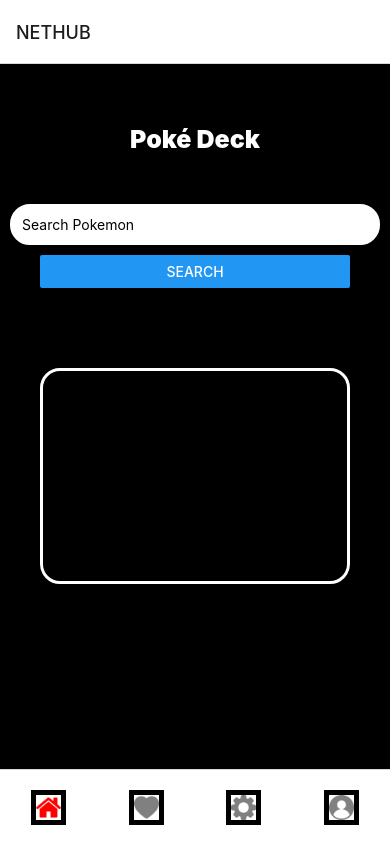
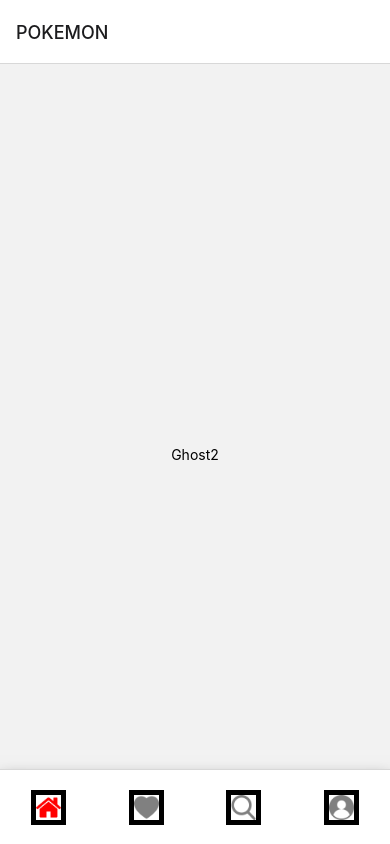
Before and after one commit to daruma025/ReactNative, a React Native app: screen /Tabs in a window 390 px wide. Built offline with nearby package versions, Linux system fonts and the light colour scheme.

Commit message:
edit app

```diff
--- a/Constant/Tabs.js
+++ b/Constant/Tabs.js
@@ -2,7 +2,7 @@
 import { createBottomTabNavigator } from '@react-navigation/bottom-tabs';
 import Home from '../Screen/Home';
 import MyList from '../Screen/MyList';
-import Setting from '../Screen/Setting';
+import Search from '../Screen/Search';
 import Profile from '../Screen/Profile';
 import { View, Image } from 'react-native';
 
@@ -36,7 +36,7 @@
 
       }}>
 
-      <Tab.Screen name="NETHUB" component={Home} options={{
+      <Tab.Screen name="POKEMON" component={Home} options={{
         tabBarIcon: ({ focused }) => (
           <View
             style={{
@@ -55,7 +55,7 @@
       }}
       />
 
-      <Tab.Screen name="MY LIST" component={MyList} options={{
+      <Tab.Screen name="FAVORITE" component={MyList} options={{
         tabBarIcon: ({ focused }) => (
           <View
             style={{
@@ -74,7 +74,7 @@
       }}
       />
 
-<Tab.Screen name="SETTING" component={Setting} options={{
+<Tab.Screen name="SEARCH" component={Search} options={{
         tabBarIcon: ({ focused }) => (
           <View
             style={{
@@ -85,7 +85,7 @@
             }}
           >
             <Image
-              source={require('../assets/settings.png')}
+              source={require('../assets/search.png')}
               resizeMode='contain'
               style={{ width: 35, height: 35, bottom: 10, borderWidth: 5, tintColor: focused ? 'red' : 'gray' }} />
           </View>
--- a/Screen/Home.js
+++ b/Screen/Home.js
@@ -1,114 +1,8 @@
-import React, { Component } from 'react'
-import { ScrollView, View, Text, TextInput, Button, Alert, StyleSheet, ActivityIndicator } from 'react-native'
+import React from 'react';
+import { View, Text } from 'react-native';
 
-import axios from 'axios'
-import pokemon from 'pokemon'
-import Pokemon from '../src/component/Pokemon'
-
-const POKE_API_BASE_URL = 'https://pokeapi.co/api/v2';
-
-export default class Home extends Component {
-
-    constructor(props) {
-        super(props)
-
-        this.state = {
-            isLoading: false,
-            searchInput: '',
-            name: '',
-            pic: '',
-            types: [],
-            desc: ''
-        }
-    }
-
-    render() {
-
-        const { name, pic, types, desc, searchInput, isLoading } = this.state
-        return (
-            <ScrollView contentContainerStyle={{backgroundColor:'black',height:'110%'}}>
-                <View>
-                    <View>
-                        <View>
-                            <Text style={{color:'white',fontSize:25,textAlign:'center',top:60,fontWeight:'900',height:50}}>Poké Deck</Text>
-
-                            <TextInput
-                                style={styles.search}
-                                placeholder="Search Pokemon"
-                                onChangeText={(searchInput) => this.setState({ searchInput })}
-                                value={this.state.searchInput}
-                            />
-
-                        </View>
-                        <View style={{ marginLeft: 40, marginRight: 40 }}>
-                            <Button
-                                title="search"
-                                buttonStyle={{
-                                    color: '#ffffff',
-                                    borderRadius: 5,
-                                }}
-                                onPress={this.searchPokemon}
-                            />
-                        </View>
-                    </View>
-
-                    <View>
-                        {isLoading && <ActivityIndicator size="large" color={"lightblue"} />}
-
-                        {!isLoading && (
-                            <Pokemon name={name} pic={pic} types={types} desc={desc} />
-                        )}
-                    </View>
-                </View>
-            </ScrollView>
-        );
-    }
-
-    searchPokemon = async () => {
-        try {
-            const pokemonID = pokemon.getId(this.state.searchInput)
-
-            this.setState({ isLoading: true })
-
-            const { data: pokemonData } = await axios.get(`${POKE_API_BASE_URL}/pokemon/${pokemonID}`)
-            const { data: pokemonSpecieData } = await axios.get(`${POKE_API_BASE_URL}/pokemon-species/${pokemonID}`)
-
-            const { name, sprites, types } = pokemonData
-            const { flavor_text_entries } = pokemonSpecieData
-
-            this.setState({
-                name,
-                pic: sprites.front_default,
-                types: this.getTypes(types),
-                desc: this.getDescription(flavor_text_entries),
-                isLoading: false
-            })
-
-        } catch (err) {
-            Alert.alert('Error', 'Pokemon not found')
-        }
-    }
-
-    getTypes = (types) => types.map(({ slot, type }) => ({
-        id: slot,
-        name: type.name
-    }))
-
-    getDescription = (entries) =>
-        entries.find((item) => item.language.name === 'en').flavor_text;
+export default function Home(){
+    return(
+        <View style = {{justifyContent: 'center',alignItems: 'center',flex: 1}}><Text>Ghost2</Text></View>
+    )
 }
-
-const styles = StyleSheet.create({
-    search: {
-        marginTop: 90,
-        padding: 10,
-        borderRadius: 20,
-        borderWidth: 2,
-        borderColor: 'white',
-        marginLeft: 10,
-        marginRight: 10,
-        marginBottom: 10,
-        backgroundColor:'white'
-
-    }
-})
--- /dev/null
+++ b/Screen/Search.js
@@ -0,0 +1,117 @@
+import React, { Component } from 'react'
+import { View, TextInput, Alert, StyleSheet, ActivityIndicator } from 'react-native'
+import { Button } from 'react-native-elements'
+
+import axios from 'axios'
+import pokemon from 'pokemon'
+import Pokemon from '../src/component/Pokemon'
+
+const POKE_API_BASE_URL = 'https://pokeapi.co/api/v2';
+
+export default class Search extends Component {
+
+    constructor(props) {
+        super(props)
+
+        this.state = {
+            isLoading: false,
+            searchInput: '',
+            name: '',
+            pic: '',
+            types: [],
+            desc: ''
+        }
+    }
+
+    render() {
+
+        const { name, pic, types, desc, searchInput, isLoading } = this.state
+        return (
+            <View style={{ backgroundColor: '#FF9900', height: '110%' }}>
+                <View>
+                        <View>
+                        <View style= {{flexDirection:'row'}}>
+                            <View style={{padding:10}}>
+                            <TextInput
+                                style={styles.search}
+                                placeholder="Search Pokemon"
+                                onChangeText={(searchInput) => this.setState({ searchInput })}
+                                value={this.state.searchInput}
+                            />
+                            </View>
+                            <View style={{padding:10, top:3}}>
+                            <Button
+                                title="search"
+                                buttonStyle={{
+                                    backgroundColor: 'black',
+                                    borderRadius: 5,
+
+                                }}
+                                titleStyle={{ fontSize: 10 }}
+                                containerStyle={{
+                                    width:70,
+                                    height:60,
+                                }}
+                                onPress={this.searchPokemon}
+                            />
+                            </View>
+                        </View>
+                    </View>
+
+                    <View>
+                        {isLoading && <ActivityIndicator size="large" color={"lightblue"} />}
+
+                        {!isLoading && (
+                            <Pokemon name={name} pic={pic} types={types} desc={desc} />
+                        )}
+                    </View>
+                </View>
+            </View>
+        );
+    }
+
+    searchPokemon = async () => {
+        try {
+            const pokemonID = pokemon.getId(this.state.searchInput)
+
+            this.setState({ isLoading: true })
+
+            const { data: pokemonData } = await axios.get(`${POKE_API_BASE_URL}/pokemon/${pokemonID}`)
+            const { data: pokemonSpecieData } = await axios.get(`${POKE_API_BASE_URL}/pokemon-species/${pokemonID}`)
+
+            const { name, sprites, types } = pokemonData
+            const { flavor_text_entries } = pokemonSpecieData
+
+            this.setState({
+                name,
+                pic: sprites.front_default,
+                types: this.getTypes(types),
+                desc: this.getDescription(flavor_text_entries),
+                isLoading: false
+            })
+
+        } catch (err) {
+            Alert.alert('Error', 'Pokemon not found')
+        }
+    }
+
+    getTypes = (types) => types.map(({ slot, type }) => ({
+        id: slot,
+        name: type.name
+    }))
+
+    getDescription = (entries) =>
+        entries.find((item) => item.language.name === 'en').flavor_text;
+}
+
+const styles = StyleSheet.create({
+    search: {
+        padding:3,
+        borderRadius: 10,
+        borderWidth: 2,
+        borderColor: 'white',
+        backgroundColor: 'white',
+        width:250
+
+    }
+})
--- a/Screen/Setting.js
+++ /dev/null
@@ -1,81 +0,0 @@
-import React from 'react';
-import { StyleSheet, Text, View, SafeAreaView, SectionList, TouchableOpacity } from 'react-native';
-
-const DATA = [
-
-    {
-        title: "การเล่นวิดีโอ",
-        data: ["การใช้อินเทอร์เน็ตมือถือ"]
-    },
-    {
-        title: "การแจ้งเตือน",
-        data: ["อนุญาตการแจ้งเตือน"]
-    },
-    {
-        title: "ดาวน์โหลด",
-        data: ["Wi-Fiเท่านั้น", "สมาร์ทดาวน์โหลด", "คุณภาพวิดีโอที่ดาว์นโหลด","ตำแหน่งดาวน์โหลด"]
-    },
-    {
-        title: "การวินิจฉัย",
-        data: ["ตรวจสอบเครือข่าย", "คุณสมบัติทางเทคนิคของการเล่น", "ทดสอบความเร็วอินเทอร์เน็ต"]
-    },
-    {
-        title: "ด้านกฎหมาย",
-        data: ["ใบอนุญาตโอเพ่นซอร์ส", "ความเป็นส่วนตัว", "การตั้งค่าคุกกี้", "ข้อกำหนดการใช้งาน"]
-    },
-];
-
-const Item = ({ title ,onPress}) => (
-    <TouchableOpacity onPress={onPress}>
-    <View style={styles.item}>
-        <Text style={styles.title}>{title}</Text>
-    </View>
-    </TouchableOpacity>
-);
-
-const Setting = () => {
-    return (
-        <SafeAreaView style={styles.container}>
-            <SectionList
-                style = {{marginBottom:65}}
-                sections={DATA}
-                keyExtractor={(item, index) => item + index}
-                renderItem={({ item }) => <Item title={item} />}
-                renderSectionHeader={({ section: { title } }) => (
-                    <Text style={styles.header}>{title}</Text>
-                )}
-            />
-        </SafeAreaView>
-    );
-}
-
-const styles = StyleSheet.create({
-    container: {
-        flex: 1,
-        padding:9,
-        backgroundColor:'#FF9900',
-    },
-
-    item: {
-        backgroundColor: 'white',
-        padding: 20,
-        marginVertical: 8,
-        borderRadius: 20
-    },
-
-    header: {
-        fontSize: 20,
-        fontWeight: 'bold',
-        color:'black',
-        backgroundColor: '#FF9900',
-        marginHorizontal: 10,
-    },
-
-    title: {
-        fontSize: 20,
-        alignItems: 'center',
-        justifyContent:'center'
-    }
-});
-
-export default Setting;
--- a/src/component/Pokemon.js
+++ b/src/component/Pokemon.js
@@ -3,9 +3,9 @@
 
 const Pokemon = ({ name, pic, types, desc }) => {
     return (
-        <View style={{backgroundColor: 'black',padding: 20, alignItems: 'center', top: 80,borderWidth:3, borderColor: '#ffffff', marginLeft: 40, marginRight: 40, borderRadius: 20 }}>
+        <View style={{padding:10,backgroundColor: "white",borderRadius:30,alignItems: 'center',marginLeft: 40, marginRight: 40,height:'80%',top:20}}>
             <Image style={{ width: 150, height: 150 }} source={{ uri: pic }} resizeMode="contain" />
-            <Text style={{ fontSize: 20, marginBottom: 10,color:'#ffffff',fontWeight:'bold' }}>{name}</Text>
+            <Text style={{ fontSize: 20, marginBottom: 10,color:'black',fontWeight:'bold' }}>{name}</Text>
 
             <FlatList
                 columnWrapperStyle={styles.types}
@@ -14,13 +14,13 @@
                 keyExtractor={(item) => item.id.toString()}
                 renderItem = {({ item }) => (
                     <View style={[styles[item.name], styles.type]}>
-                        <Text style={{color:"white" ,fontWeight:'bold'}}>{item.name}</Text>
+                        <Text style={{color:'white' ,fontWeight:'bold'}}>{item.name}</Text>
                     </View>
                 )}
             />
 
-            <View style={{ marginTop: 10 }}>
-                <Text style={{color: '#ffffff'}}>{desc}</Text>
+            <View style={{marginBottom:60}}>
+                <Text style={{color: 'black',fontSize:10}}>{desc}</Text>
             </View>
         </View>
     )
```
Also changed, not shown: assets/profile-user.png (added), assets/settings.png (deleted).
